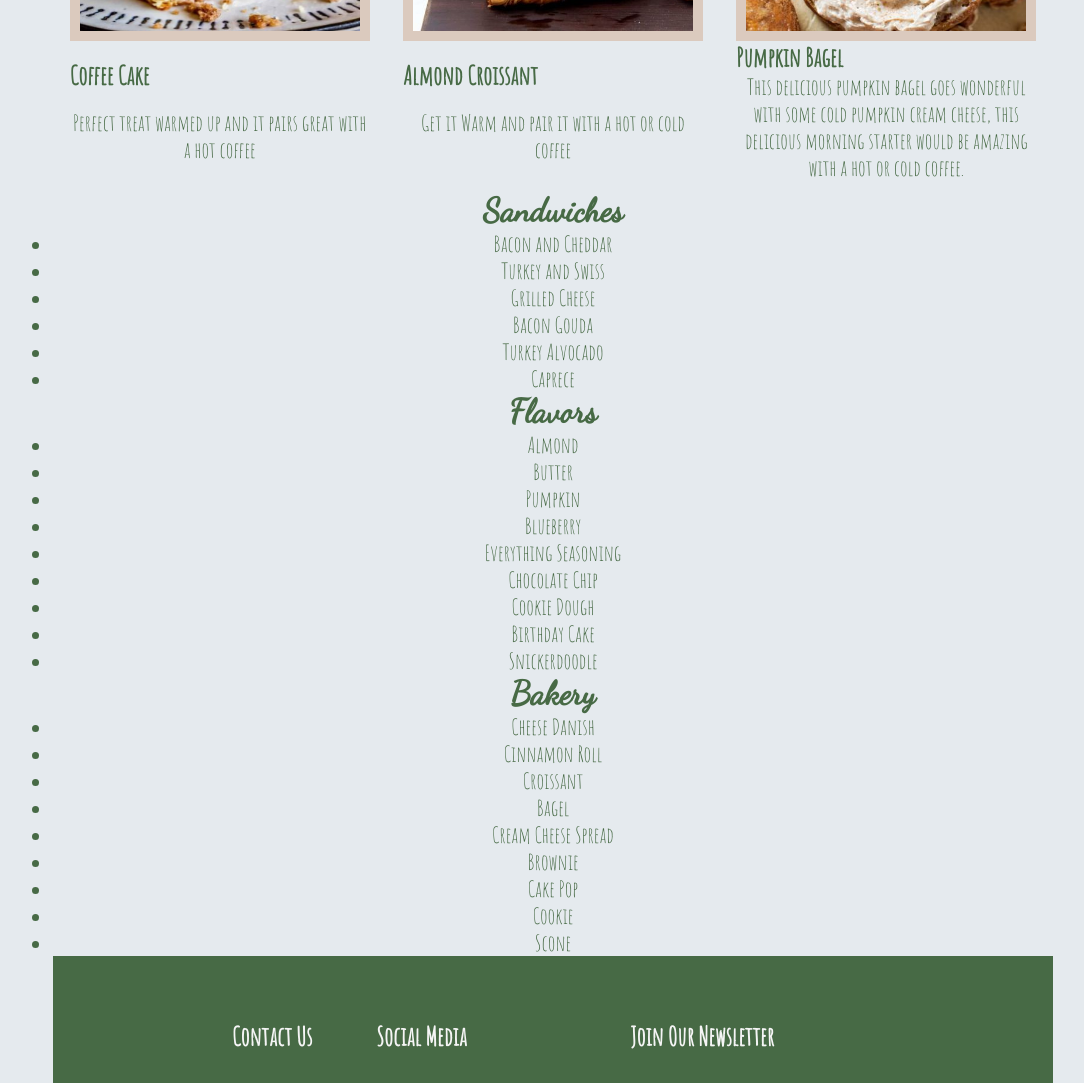
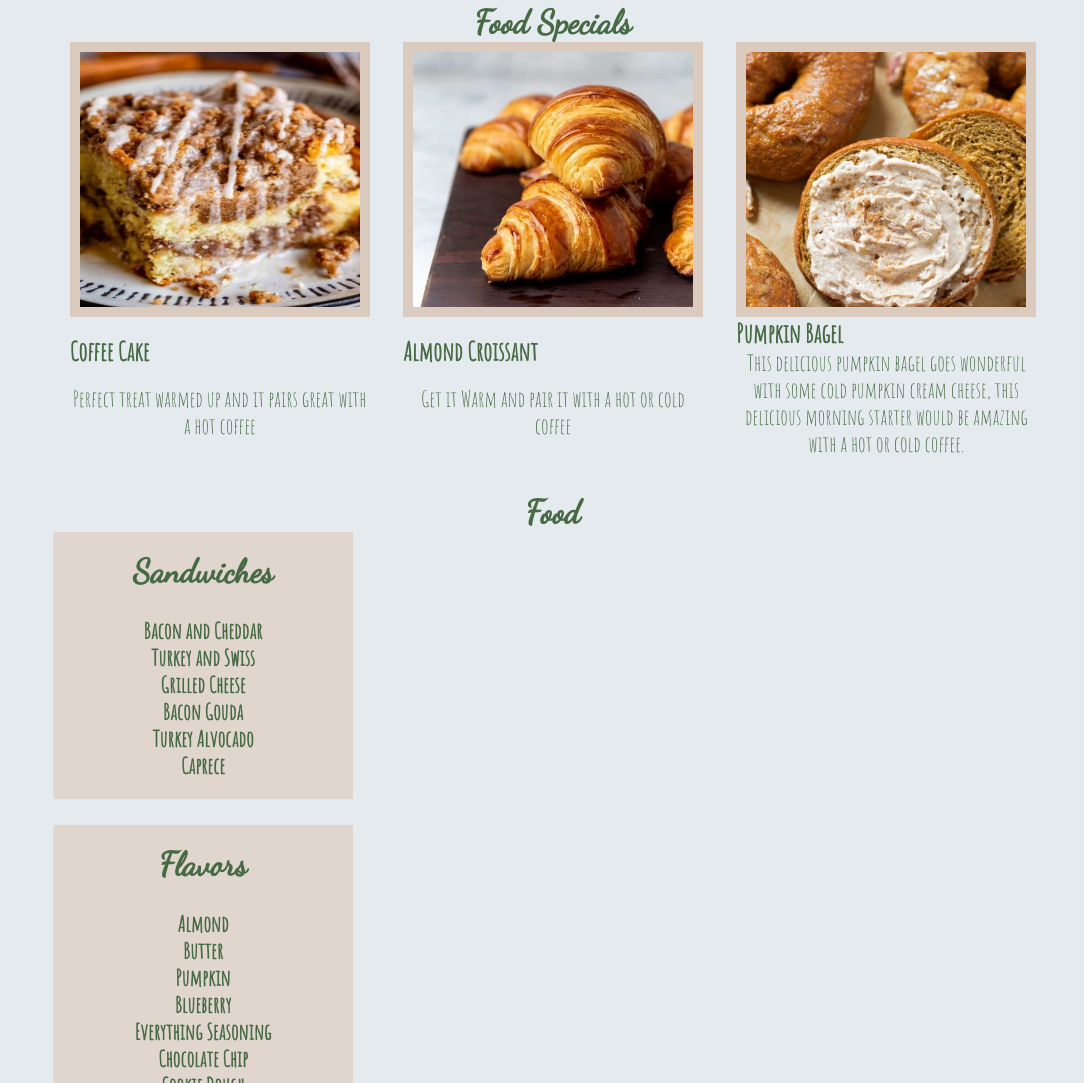
Before and after one commit to aromero18020/Sage-Cafe, a plain HTML site: page index.html in a window 1280 px wide. Shown: the part 2668-3751 px from the top of the page, without its empty margins (87-1171 px from the left). Drawn offline with Linux system fonts and the light colour scheme.

Commit message:
Additional changes to css regarding drinks and food

```diff
--- a/index.html
+++ b/index.html
@@ -69,6 +69,7 @@
 <h2>Drinks</h2>
         <div class="drinks">
             <h2>Drinks</h2>
+            <br>
                 <p>Shots</p>
                 <p>Americano</p>
                 <p>Cappuccino</p>
@@ -84,9 +85,10 @@
                 <p>Tea</p>
                 <p>Iced Tea</p>
         </div>
-
+<br>
         <div class="drink-flavors">
             <h2>Flavors</h2>
+            <br>
                 <p>Vanilla</p>
                 <p>Mocha</p>
                 <p>Hazelnut</p>
@@ -96,15 +98,17 @@
                 <p>Maple</p>
                 <p>Pumpkin</li>
                 <p>Peppermint</p>
+                <br>
             <h3>Milk</h3>
                 <p>2%</p>
                 <p>Coconut Oat Milk</p>
                 <p>Almond Milk</p>
                 <p>Soy Milk</p>
         </div>
-
+<br>
         <div class="tea-options">
             <h2>Tea</h2>
+            <br>
                 <p>Earl Grey</p>
                 <p>English Breakfast</p>
                 <p>Spiced Chai</p>
@@ -136,47 +140,45 @@
                 <p>This delicious pumpkin bagel goes wonderful with some cold pumpkin cream cheese, this delicious morning starter would be amazing with a hot or cold coffee.</p>
             </div>
         </div>
-
+<br>
+<h2>Food</h2>
         <div class="sandwiches">
             <h2>Sandwiches</h2>
-            <ul>
-                <li>Bacon and Cheddar</li>
-                <li>Turkey and Swiss</li>
-                <li>Grilled Cheese</li>
-                <li>Bacon Gouda</li>
-                <li>Turkey Alvocado</li>
-                <li>Caprece</li>
-            </ul>
+            <br>
+                <p>Bacon and Cheddar</p>
+                <p>Turkey and Swiss</p>
+                <p>Grilled Cheese</p>
+                <p>Bacon Gouda</p>
+                <p>Turkey Alvocado</p>
+                <p>Caprece</p>
         </div>
-
+<br>
         <div class="food-flavors">
             <h2>Flavors</h2>
-            <ul>
-                <li>Almond</li>
-                <li>Butter</li>
-                <li>Pumpkin</li>
-                <li>Blueberry</li>
-                <li>Everything Seasoning</li>
-                <li>Chocolate Chip</li>
-                <li>Cookie Dough</li>
-                <li>Birthday Cake</li>
-                <li>Snickerdoodle</li>
-            </ul>
+            <br>
+                <p>Almond</p>
+                <p>Butter</p>
+                <p>Pumpkin</p>
+                <p>Blueberry</p>
+                <p>Everything Seasoning</p>
+                <p>Chocolate Chip</p>
+                <p>Cookie Dough</p>
+                <p>Birthday Cake</p>
+                <p>Snicker-doodle</p>
         </div>
-
+<br>
         <div class="bakery">
             <h2>Bakery</h2>
-            <ul>
-                <li>Cheese Danish</li>
-                <li>Cinnamon Roll</li>
-                <li>Croissant</li>
-                <li>Bagel</li>
-                <li>Cream Cheese Spread</li>
-                <li>Brownie</li>
-                <li>Cake Pop</li>
-                <li>Cookie</li>
-                <li>Scone</li>
-            </ul>
+            <br>
+                <p>Cheese Danish</p>
+                <p>Cinnamon Roll</p>
+                <p>Croissant</p>
+                <p>Bagel</p>
+                <p>Cream Cheese Spread</p>
+                <p>Brownie</p>
+                <p>Cake Pop</p>
+                <p>Cookie</p>
+                <p>Scone</p>
         </div>
 
   <div class="footer-container">
--- a/resources/css/style.css
+++ b/resources/css/style.css
@@ -220,16 +220,61 @@ text-align: center;
 .drinks{
   display: flex;
   flex-flow: column;
+ Background-color: rgba(214, 182, 159,0.40);
+ font-weight: bold;
+ width: 300px;
+ padding-bottom: 20px;
+ padding-top: 20px;
 }
 
 .drink-flavors{
   display: flex;
   flex-flow: column;
+  Background-color: rgba(214, 182, 159,0.40);
+  font-weight: bold;
+  width: 300px;
+  padding-bottom: 20px;
+  padding-top: 20px;
 }
 
 .tea-options{
-  display: flex;
+  display:flex;
   flex-flow: column;
+  Background-color: rgba(214, 182, 159,0.40);
+  font-weight: bold;
+  width: 300px;
+  padding-bottom: 20px;
+  padding-top: 20px;
+}
+
+.sandwiches{
+  display:flex;
+  flex-flow: column;
+  Background-color: rgba(214, 182, 159,0.40);
+  font-weight: bold;
+  width: 300px;
+  padding-bottom: 20px;
+  padding-top: 20px;
+}
+
+.food-flavors{
+  display:flex;
+  flex-flow: column;
+  Background-color: rgba(214, 182, 159,0.40);
+  font-weight: bold;
+  width: 300px;
+  padding-bottom: 20px;
+  padding-top: 20px;
+}
+
+.bakery{
+  display:flex;
+  flex-flow: column;
+  Background-color: rgba(214, 182, 159,0.40);
+  font-weight: bold;
+  width: 300px;
+  padding-bottom: 20px;
+  padding-top: 20px;
 }
 
 #contact-us{
```
